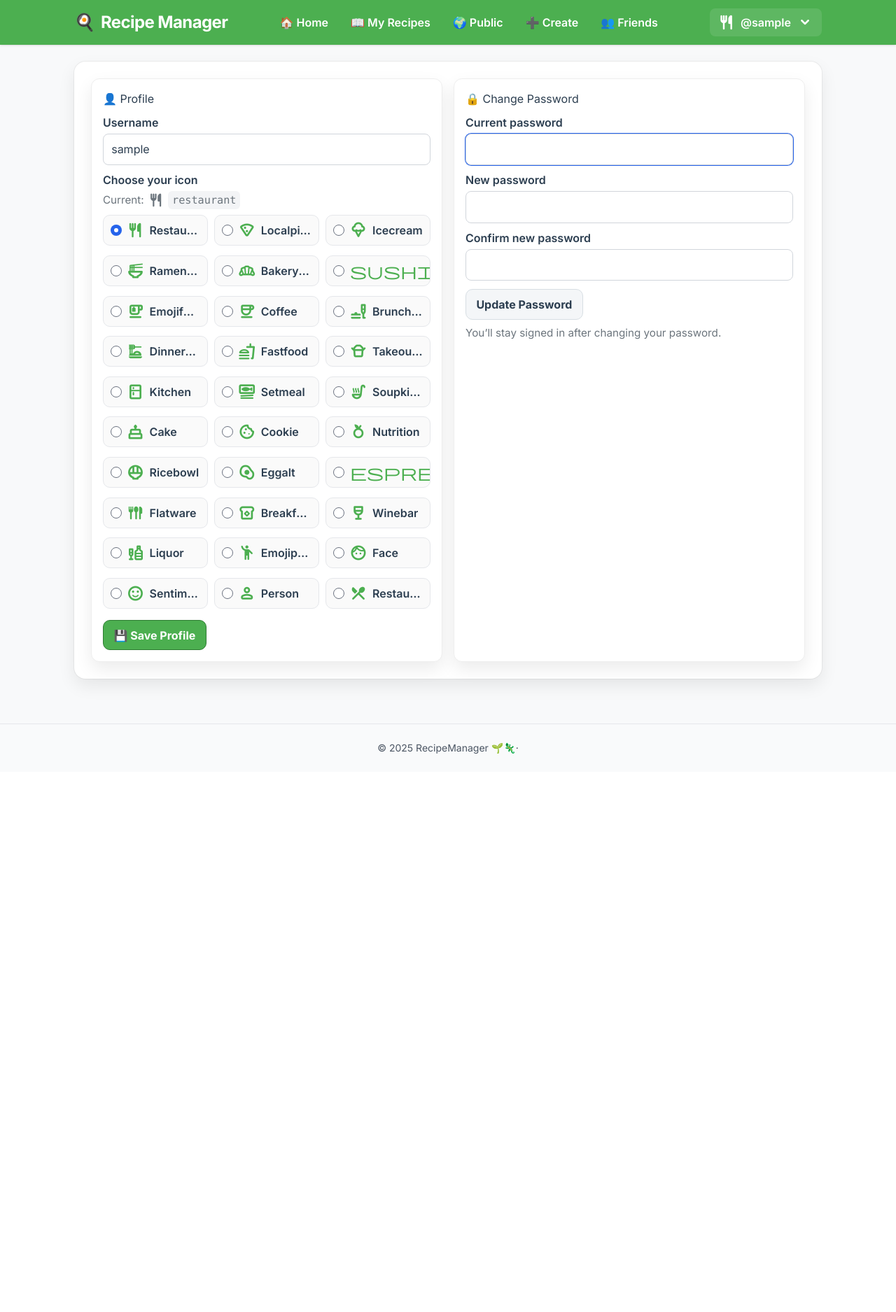
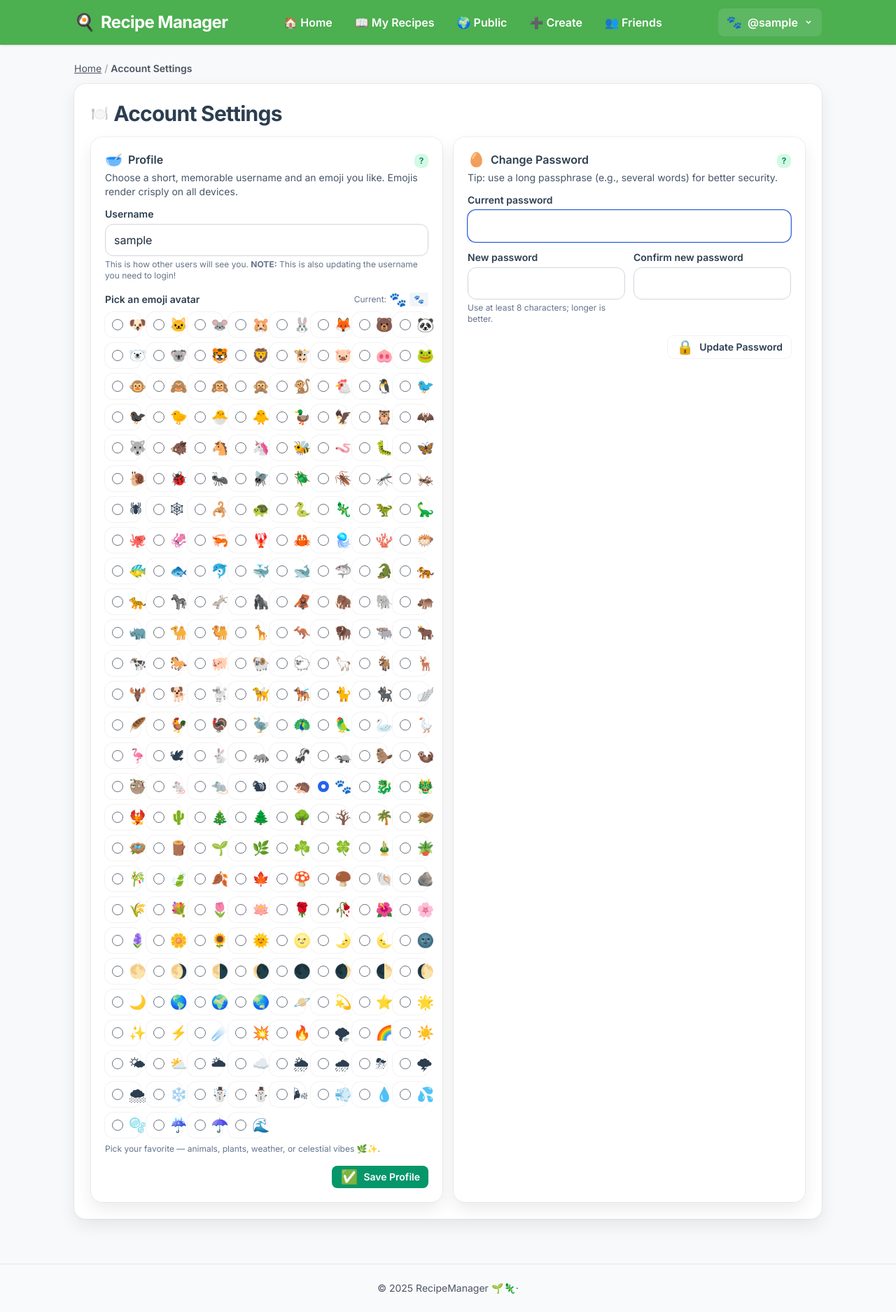
Before and after one commit to chrisjpr/RecipeManagerWebApp, a Django app: page /accounts/settings/ in a window 1280 px wide. Shown: the whole page at 70% size. Before the commit the page ends 1077 px from the top, so only its background shows below. Run offline with Django 5.2, Linux system fonts and the light colour scheme; the visitor is signed in with stand-in values (Sample User, id 1); some libraries are stand-ins or nearby versions.

Commit message:
improved account settings and added new icons

```diff
--- a/accounts/forms.py
+++ b/accounts/forms.py
@@ -41,21 +41,24 @@ class CustomLoginForm(AuthenticationForm):
 # --- Account Settings (username + icon) ---
 
 # 30 Material Symbols names (no images needed)
-ICON_CHOICES = [
-    "restaurant","local_pizza","icecream","ramen_dining","bakery_dining",
-    "sushi","emoji_food_beverage","coffee","brunch_dining","dinner_dining",
-    "fastfood","takeout_dining","kitchen","set_meal","soup_kitchen",
-    "cake","cookie","nutrition","rice_bowl","egg_alt",
-    "espresso","flatware","breakfast_dining","wine_bar","liquor",
-    "emoji_people","face","sentiment_satisfied","person","restaurant_menu"
-]
+# --- NEW: emoji choices as (value, label) tuples ---
+ICON_CHOICES = [(e, e) for e in [
+    "🐶","🐱","🐭","🐹","🐰","🦊","🐻","🐼","🐻‍❄️","🐨","🐯","🦁","🐮","🐷","🐽","🐸","🐵",
+    "🙈","🙉","🙊","🐒","🐔","🐧","🐦","🐦‍⬛","🐤","🐣","🐥","🦆","🦅","🦉","🦇","🐺","🐗","🐴","🦄",
+    "🐝","🪱","🐛","🦋","🐌","🐞","🐜","🪰","🪲","🪳","🦟","🦗","🕷","🕸","🦂","🐢","🐍","🦎","🦖","🦕",
+    "🐙","🦑","🦐","🦞","🦀","🪼","🪸","🐡","🐠","🐟","🐬","🐳","🐋","🦈","🐊","🐅","🐆","🦓","🫏","🦍",
+    "🦧","🦣","🐘","🦛","🦏","🐪","🐫","🦒","🦘","🦬","🐃","🐂","🐄","🐎","🐖","🐏","🐑","🦙","🐐","🦌",
+    "🫎","🐕","🐩","🦮","🐕‍🦺","🐈","🐈‍⬛","🪽","🪶","🐓","🦃","🦤","🦚","🦜","🦢","🪿","🦩","🕊","🐇",
+    "🦝","🦨","🦡","🦫","🦦","🦥","🐁","🐀","🐿","🦔","🐾","🐉","🐲","🐦‍🔥","🌵","🎄","🌲","🌳","🪾","🌴",
+    "🪹","🪺","🪵","🌱","🌿","☘️","🍀","🎍","🪴","🎋","🍃","🍂","🍁","🍄","🍄‍🟫","🐚","🪨","🌾","💐",
+    "🌷","🪷","🌹","🥀","🌺","🌸","🪻","🌼","🌻","🌞","🌝","🌛","🌜","🌚","🌕","🌖","🌗","🌘","🌑","🌒",
+    "🌓","🌔","🌙","🌎","🌍","🌏","🪐","💫","⭐️","🌟","✨","⚡️","☄️","💥","🔥","🌪","🌈","☀️","🌤",
+    "⛅️","🌥","☁️","🌦","🌧","⛈","🌩","🌨","❄️","☃️","⛄️","🌬","💨","💧","💦","🫧","☔️","☂️","🌊"
+]]
 
 class AccountProfileForm(forms.ModelForm):
-    profile_icon = forms.ChoiceField(
-        choices=[(i, i) for i in ICON_CHOICES],
-        required=True,
-        label="Profile icon"
-    )
+    # If your model has a CharField profile_icon, keep it but enforce our choices
+    profile_icon = forms.ChoiceField(choices=ICON_CHOICES, widget=forms.RadioSelect)
 
     class Meta:
         model = CustomUser
--- a/accounts/models.py
+++ b/accounts/models.py
@@ -12,7 +12,7 @@ class CustomUser(AbstractUser):
     email = models.EmailField(unique=True)
     is_verified = models.BooleanField(default=False)
     verification_code = models.UUIDField(default=uuid.uuid4, null=True, blank=True)
-    profile_icon = models.CharField(max_length=50, default="restaurant")
+    profile_icon = models.CharField(max_length=50, default= "🐾")
 
 
 class FriendRequest(models.Model):
--- a/accounts/templates/accounts/settings.html
+++ b/accounts/templates/accounts/settings.html
@@ -1,164 +1,192 @@
 {% extends "base.html" %}
 {% block title %}Account Settings | Recipe Manager{% endblock %}
 
+{% block breadcrumbs %}
+<nav aria-label="Breadcrumb" class="mb-3 text-sm text-gray-600 dark:text-gray-300">
+  <ol class="flex flex-wrap items-center gap-1">
+    <li><a class="underline hover:no-underline" href="{% url 'recipes:home' %}">Home</a></li>
+    <li class="opacity-60">/</li>
+    <li class="font-semibold">Account Settings</li>
+  </ol>
+</nav>
+{% endblock %}
+
+{% block extra_head %}
+<style>
+  .form-modern input[type="text"],
+  .form-modern input[type="password"],
+  .form-modern input[type="email"],
+  .form-modern select,
+  .form-modern textarea{
+    width:100%; border:1px solid rgb(209 213 219); border-radius:0.75rem;
+    padding:0.625rem 0.75rem; background:#fff; color:rgb(30 41 59);
+  }
+  .dark .form-modern input[type="text"],
+  .dark .form-modern input[type="password"],
+  .dark .form-modern input[type="email"],
+  .dark .form-modern select,
+  .dark .form-modern textarea{
+    background:rgb(15 23 42); color:rgb(226 232 240); border-color:rgb(51 65 85);
+  }
+  .help-badge{ display:inline-block; border-radius:.5rem; padding:.125rem .5rem; font-size:.75rem; font-weight:600; cursor:pointer; }
+  details.help-popover>summary{ list-style:none; display:inline-flex; align-items:center; gap:.375rem; }
+  details.help-popover>summary::-webkit-details-marker{ display:none; }
+  .emoji-icon{ font-size:20px; line-height:1; }
+</style>
+{% endblock %}
+
 {% block content %}
-<!-- Icon font (no images needed) -->
-<link href="https://fonts.googleapis.com/css2?family=Material+Symbols+Rounded:wght@400;700" rel="stylesheet">
+<h1 class="text-2xl md:text-3xl font-extrabold tracking-tight flex items-center gap-2">
+  <span class="emoji-icon">🍽️</span> Account Settings
+</h1>
 
-<style>
-  .settings-grid{display:grid;grid-template-columns:1fr;gap:1rem}
-  .settings-card{
-    background:var(--card-bg);border:1px solid #eee;border-radius:12px;
-    padding:1rem;box-shadow:var(--shadow)
-  }
-  .settings-card h3{margin:0 0 .5rem 0}
-  .field{margin:.6rem 0}
-  label{display:block;font-weight:600;margin-bottom:.25rem}
-  input[type="text"],input[type="password"]{
-    width:100%;padding:.6rem .7rem;border:1px solid #d1d5db;border-radius:8px;font:inherit
-  }
-  .btn-row{display:flex;gap:.5rem;flex-wrap:wrap;margin-top:.75rem}
-  .btn{
-    border:1px solid #d7dee3;border-radius:10px;padding:.55rem .9rem;background:#f4f6f8;color:var(--text-color);
-    text-decoration:none;font-weight:700;cursor:pointer
-  }
-  .btn.primary{background:var(--primary-color);border-color:#2e7d32;color:#fff}
-  .btn.danger{background:#e53935;border-color:#c62828;color:#fff}
-  .muted{color:var(--muted-text);font-size:.95rem}
+{% if messages %}
+  <div class="mt-4 space-y-2">
+    {% for message in messages %}
+      <div class="rounded-xl px-4 py-3 text-sm font-medium
+                  {% if message.tags == 'success' %} bg-emerald-50 text-emerald-800 dark:bg-emerald-900/30 dark:text-emerald-200
+                  {% elif message.tags == 'error' or message.tags == 'danger' %} bg-rose-50 text-rose-800 dark:bg-rose-900/30 dark:text-rose-200
+                  {% elif message.tags == 'warning' %} bg-amber-50 text-amber-800 dark:bg-amber-900/30 dark:text-amber-200
+                  {% else %} bg-slate-100 text-slate-800 dark:bg-slate-800/70 dark:text-slate-100 {% endif %}">
+        {{ message }}
+      </div>
+    {% endfor %}
+  </div>
+{% endif %}
 
-  /* Material Symbols consistency */
-  .material-symbols-rounded{
-    font-variation-settings:'FILL' 0,'wght' 600,'GRAD' 0,'opsz' 24;
-  }
+<div class="mt-4 grid gap-4 md:grid-cols-2">
+  <!-- Profile -->
+  <section class="rounded-2xl bg-white dark:bg-slate-800 ring-1 ring-black/5 shadow-card p-4 md:p-5 form-modern">
+    <div class="flex items-start justify-between gap-3">
+      <h2 class="text-base font-semibold flex items-center gap-2">
+        <span class="emoji-icon">🥣</span> Profile
+      </h2>
+      <details class="help-popover">
+        <summary class="help-badge bg-emerald-100 text-emerald-700 dark:bg-emerald-900/30 dark:text-emerald-200">?</summary>
+        <div class="mt-2 w-80 max-w-[90vw] p-3 bg-white dark:bg-slate-800 rounded-xl shadow-card ring-1 ring-black/5 text-sm leading-relaxed">
+          Update your <strong>username</strong> and pick a small <strong>emoji avatar</strong> that appears next to your name across the app.
+        </div>
+      </details>
+    </div>
+    <p class="text-sm text-slate-600 dark:text-slate-300 mt-1">
+      Choose a short, memorable username and an emoji you like. Emojis render crisply on all devices.
+    </p>
 
-  /* Icon grid — no overlap, touch-friendly, truncates long names */
-  .icon-grid{
-    display:grid;
-    grid-template-columns:repeat(auto-fill, minmax(120px,1fr));
-    gap:.6rem;margin-top:.5rem
-  }
-  .icon-option{
-    display:flex;align-items:center;gap:.5rem;
-    border:1px solid #e5e7eb;border-radius:10px;padding:.5rem .6rem;
-    background:#fafafa;cursor:pointer;min-height:44px; /* touch target */
-    overflow:hidden;
-  }
-  .icon-option input[type="radio"]{flex-shrink:0;margin:0}
-  .icon-option .material-symbols-rounded{font-size:24px;line-height:1;color:var(--primary-color);flex-shrink:0}
-  .icon-option .label-text{white-space:nowrap;overflow:hidden;text-overflow:ellipsis;text-transform:capitalize}
-
-  .current-icon{display:flex;align-items:center;gap:.4rem;margin-top:.25rem}
-  .current-icon .material-symbols-rounded{font-size:22px}
-
-  /* Form-level non-field errors */
-  .form-errors{margin:.5rem 0;color:#b00020}
-
-  @media (min-width: 900px){ .settings-grid{grid-template-columns:1fr 1fr} }
-</style>
-
-<div class="settings-grid">
-
-  <!-- Profile (username + icon) -->
-  <div class="settings-card">
-    <h3>👤 Profile</h3>
-    <form method="post">
+    <form method="post" class="mt-3">
       {% csrf_token %}
-
       {% if profile_form.non_field_errors %}
-        <div class="form-errors">{{ profile_form.non_field_errors|join:", " }}</div>
+        <div class="mb-2 text-rose-600 dark:text-rose-300 text-sm">{{ profile_form.non_field_errors|join:", " }}</div>
       {% endif %}
 
-      <div class="field">
-        <label for="{{ profile_form.username.id_for_label }}">Username</label>
+      <label class="block">
+        <span class="block text-sm font-semibold mb-1">Username</span>
         {{ profile_form.username }}
         {% if profile_form.username.errors %}
-          <div class="muted" style="color:#b00020">{{ profile_form.username.errors|join:", " }}</div>
+          <div class="mt-1 text-rose-600 dark:text-rose-300 text-xs">{{ profile_form.username.errors|join:", " }}</div>
+        {% else %}
+          <div class="mt-1 text-xs text-slate-500">This is how other users will see you. <strong>NOTE:</strong> This is also updating the username you need to login!</div>
         {% endif %}
-      </div>
+      </label>
 
-      <div class="field">
-        <label>Choose your icon</label>
-
-        <div class="current-icon muted">
-          Current:
-          <span class="material-symbols-rounded">
-            {{ request.user.profile_icon|default:"restaurant" }}
+      <div class="mt-4">
+        <div class="flex items-center justify-between">
+          <span class="block text-sm font-semibold">Pick an emoji avatar</span>
+          <span class="text-xs text-slate-500 dark:text-slate-400 flex items-center gap-1">
+            Current:
+            <span class="emoji-icon">{{ request.user.profile_icon|default:"🐾" }}</span>
+            <code class="rounded bg-slate-100 dark:bg-slate-900 px-1.5 py-0.5">{{ request.user.profile_icon }}</code>
           </span>
-          <code style="background:#f3f4f6;padding:.1rem .35rem;border-radius:6px">{{ request.user.profile_icon }}</code>
         </div>
 
         {% with selected=profile_form.profile_icon.value %}
-          <div class="icon-grid">
+          <div class="mt-2 grid grid-cols-4 sm:grid-cols-6 lg:grid-cols-8 gap-2">
             {% for icon in icon_choices %}
-              <label class="icon-option">
-                <input
-                  type="radio"
-                  name="profile_icon"
-                  value="{{ icon }}"
-                  {% if selected %}
-                    {% if selected == icon %}checked{% endif %}
-                  {% else %}
-                    {% if profile_form.instance.profile_icon == icon %}checked{% endif %}
-                  {% endif %}
-                >
-                <span class="material-symbols-rounded">{{ icon }}</span>
-                <span class="label-text">{{ icon|cut:"_" }}</span>
+              <label class="flex items-center gap-2 rounded-xl ring-1 ring-black/5 bg-white dark:bg-slate-900 px-2.5 py-2 cursor-pointer hover:shadow-sm">
+                <input type="radio" name="profile_icon" value="{{ icon }}"
+                       class="shrink-0"
+                       {% if selected %}
+                         {% if selected == icon %}checked{% endif %}
+                       {% else %}
+                         {% if profile_form.instance.profile_icon == icon %}checked{% endif %}
+                       {% endif %}>
+                <span class="emoji-icon">{{ icon }}</span>
               </label>
             {% endfor %}
           </div>
         {% endwith %}
-
         {% if profile_form.profile_icon.errors %}
-          <div class="muted" style="color:#b00020">{{ profile_form.profile_icon.errors|join:", " }}</div>
+          <div class="mt-1 text-rose-600 dark:text-rose-300 text-xs">{{ profile_form.profile_icon.errors|join:", " }}</div>
+        {% else %}
+          <div class="mt-2 text-xs text-slate-500">Pick your favorite — animals, plants, weather, or celestial vibes 🌿✨.</div>
         {% endif %}
       </div>
 
-      <div class="btn-row">
-        <button type="submit" name="save_profile" class="btn primary">💾 Save Profile</button>
+      <div class="mt-4 flex justify-end">
+        <button type="submit" name="save_profile"
+                class="inline-flex items-center gap-2 rounded-lg bg-emerald-600 text-white px-3 py-1.5 text-sm font-semibold hover:bg-emerald-700">
+          <span class="emoji-icon">✅</span> Save Profile
+        </button>
       </div>
     </form>
-  </div>
+  </section>
 
-  <!-- Password change -->
-  <div class="settings-card">
-    <h3>🔒 Change Password</h3>
-    <form method="post">
+  <!-- Password -->
+  <section class="rounded-2xl bg-white dark:bg-slate-800 ring-1 ring-black/5 shadow-card p-4 md:p-5 form-modern">
+    <div class="flex items-start justify-between gap-3">
+      <h2 class="text-base font-semibold flex items-center gap-2">
+        <span class="emoji-icon">🥚</span> Change Password
+      </h2>
+      <details class="help-popover">
+        <summary class="help-badge bg-emerald-100 text-emerald-700 dark:bg-emerald-900/30 dark:text-emerald-200">?</summary>
+        <div class="mt-2 w-80 max-w-[90vw] p-3 bg-white dark:bg-slate-800 rounded-xl shadow-card ring-1 ring-black/5 text-sm leading-relaxed">
+          Use your current password, then create a strong new one. You’ll remain signed in after the change.
+        </div>
+      </details>
+    </div>
+    <p class="text-sm text-slate-600 dark:text-slate-300 mt-1">
+      Tip: use a long passphrase (e.g., several words) for better security.
+    </p>
+
+    <form method="post" class="mt-3">
       {% csrf_token %}
-
       {% if password_form.non_field_errors %}
-        <div class="form-errors">{{ password_form.non_field_errors|join:", " }}</div>
+        <div class="mb-2 text-rose-600 dark:text-rose-300 text-sm">{{ password_form.non_field_errors|join:", " }}</div>
       {% endif %}
 
-      <div class="field">
-        <label for="{{ password_form.old_password.id_for_label }}">Current password</label>
+      <label class="block">
+        <span class="block text-sm font-semibold mb-1">Current password</span>
         {{ password_form.old_password }}
         {% if password_form.old_password.errors %}
-          <div class="muted" style="color:#b00020">{{ password_form.old_password.errors|join:", " }}</div>
+          <div class="mt-1 text-rose-600 dark:text-rose-300 text-xs">{{ password_form.old_password.errors|join:", " }}</div>
         {% endif %}
+      </label>
+
+      <div class="grid gap-3 md:grid-cols-2 mt-3">
+        <label class="block">
+          <span class="block text-sm font-semibold mb-1">New password</span>
+          {{ password_form.new_password1 }}
+          {% if password_form.new_password1.errors %}
+            <div class="mt-1 text-rose-600 dark:text-rose-300 text-xs">{{ password_form.new_password1.errors|join:", " }}</div>
+          {% else %}
+            <div class="mt-1 text-xs text-slate-500">Use at least 8 characters; longer is better.</div>
+          {% endif %}
+        </label>
+        <label class="block">
+          <span class="block text-sm font-semibold mb-1">Confirm new password</span>
+          {{ password_form.new_password2 }}
+          {% if password_form.new_password2.errors %}
+            <div class="mt-1 text-rose-600 dark:text-rose-300 text-xs">{{ password_form.new_password2.errors|join:", " }}</div>
+          {% endif %}
+        </label>
       </div>
 
-      <div class="field">
-        <label for="{{ password_form.new_password1.id_for_label }}">New password</label>
-        {{ password_form.new_password1 }}
-        {% if password_form.new_password1.errors %}
-          <div class="muted" style="color:#b00020">{{ password_form.new_password1.errors|join:", " }}</div>
-        {% endif %}
+      <div class="mt-4 flex justify-end">
+        <button type="submit" name="change_password"
+                class="inline-flex items-center gap-2 rounded-lg ring-1 ring-black/5 bg-white dark:bg-slate-700 px-3 py-1.5 text-sm font-semibold hover:shadow-card">
+          <span class="emoji-icon">🔒</span> Update Password
+        </button>
       </div>
-
-      <div class="field">
-        <label for="{{ password_form.new_password2.id_for_label }}">Confirm new password</label>
-        {{ password_form.new_password2 }}
-        {% if password_form.new_password2.errors %}
-          <div class="muted" style="color:#b00020">{{ password_form.new_password2.errors|join:", " }}</div>
-        {% endif %}
-      </div>
-
-      <div class="btn-row">
-        <button type="submit" name="change_password" class="btn">Update Password</button>
-      </div>
-      <p class="muted" style="margin-top:.5rem">You’ll stay signed in after changing your password.</p>
     </form>
-  </div>
-
+  </section>
 </div>
 {% endblock %}
--- a/accounts/views.py
+++ b/accounts/views.py
@@ -282,10 +282,13 @@ from .forms import AccountProfileForm, ICON_CHOICES
 from django.contrib.auth.decorators import login_required
 from django.contrib import messages
 
+
+from .forms import AccountProfileForm, ICON_CHOICES
+
+
 @login_required
 def account_settings(request):
     user = request.user
-
     profile_form = AccountProfileForm(instance=user)
     password_form = PasswordChangeForm(user=user)
 
@@ -302,18 +305,20 @@ def account_settings(request):
             password_form = PasswordChangeForm(user=user, data=request.POST)
             if password_form.is_valid():
                 user = password_form.save()
-                update_session_auth_hash(request, user)  # keep the session
+                update_session_auth_hash(request, user)
                 messages.success(request, "🔒 Password changed successfully.")
                 return redirect("accounts:settings")
             else:
                 messages.error(request, "❌ Please correct the password form.")
 
-    context = {
+    # Send emoji strings (not tuples) to the template
+    icon_strings = [k for k, _ in ICON_CHOICES]
+
+    return render(request, "accounts/settings.html", {
         "profile_form": profile_form,
         "password_form": password_form,
-        "icon_choices": ICON_CHOICES,  # for nice icon grid
-    }
-    return render(request, "accounts/settings.html", context)
+        "icon_choices": icon_strings,   # <— used by the radio grid in template
+    })
 
 ###################### /ACCOUNT SETTINGS #####################
 #endregion
--- a/recipes/templates/base.html
+++ b/recipes/templates/base.html
@@ -9,6 +9,9 @@
   <link href="https://fonts.googleapis.com/css2?family=Inter:wght@400;600;700&display=swap" rel="stylesheet">
   <!-- Material Symbols for icons (incl. profile icon names like "restaurant") -->
   <link href="https://fonts.googleapis.com/css2?family=Material+Symbols+Rounded:wght@400;700" rel="stylesheet">
+
+  <script src="https://code.iconify.design/iconify-icon/2.1.0/iconify-icon.min.js" defer></script>
+
 
   <!-- Tailwind (forms + typography plugins for nicer forms/content) -->
   <script src="https://cdn.tailwindcss.com?plugins=forms,typography,container-queries"></script>
@@ -97,7 +100,7 @@
           {% if user.is_authenticated %}
             <details class="group relative">
               <summary class="list-none cursor-pointer flex items-center gap-2 px-3 py-2 rounded-lg bg-white/10 hover:bg-white/15 focus:outline-none focus:ring-2 focus:ring-white/40">
-                <span class="material-symbols-rounded">{% firstof user.profile_icon "restaurant" %}</span>
+                <span class="text-lg leading-none">{{ user.profile_icon|default:"🐾" }}</span>
                 <span class="font-semibold">@{{ user.username|cut:"_" }}</span>
                 <span class="material-symbols-rounded text-sm">expand_more</span>
               </summary>
@@ -139,7 +142,7 @@
         <div class="mt-2 rounded-xl border border-gray-200 bg-gray-50 p-3 flex items-center justify-between">
           {% if user.is_authenticated %}
             <div class="flex items-center gap-2">
-              <span class="material-symbols-rounded text-brand">{% firstof user.profile_icon "restaurant" %}</span>
+              <span class="text-lg leading-none">{{ user.profile_icon|default:"🐾" }}</span>
               <a href="{% url 'accounts:settings' %}" class="font-semibold">@{{ user.username|cut:"_" }}</a>
             </div>
             <a href="{% url 'accounts:logout' %}" class="font-semibold">🚪 Logout</a>
--- a/recipes/templates/recipes/home.html
+++ b/recipes/templates/recipes/home.html
@@ -147,7 +147,7 @@
       {% for friend in friends %}
         <li class="rounded-2xl ring-1 ring-black/5 bg-white dark:bg-slate-800 p-4 flex items-center gap-3">
           <div class="flex h-12 w-12 items-center justify-center rounded-xl bg-emerald-50 dark:bg-slate-700 ring-1 ring-black/5">
-            <span class="material-symbols-rounded text-2xl text-emerald-600 dark:text-emerald-300">{{ friend.profile_icon|default:"restaurant" }}</span>
+            <span class="material-symbols-rounded text-2xl text-emerald-600 dark:text-emerald-300">{{ friend.profile_icon|default:"🐾" }}</span>
           </div>
           <div class="min-w-0 flex-1">
             <div class="font-semibold truncate">
```
Also changed, not shown: config/settings_old.py (deleted, +0 -238 lines).
